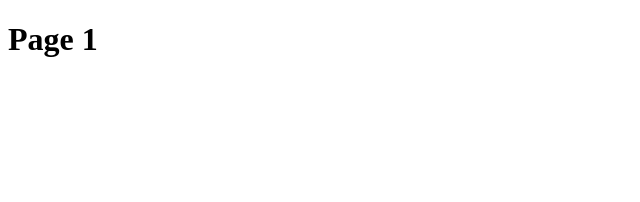
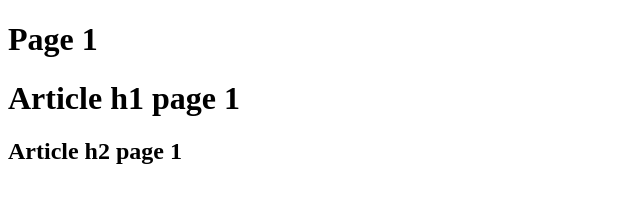
Before and after one commit to AllPerevez/lr4, a plain HTML site: page page1.html in a window 1280 px wide. Shown: the whole page, without its empty margins (0-640 px from the left). Drawn offline with Linux system fonts and the light colour scheme.

Commit message:
add h1 and h2 on page1

```diff
--- a/page1.html
+++ b/page1.html
@@ -8,6 +8,8 @@
 <body>
 
     <h1>Page 1</h1>
+    <h1>Article h1 page 1</h1>
+    <h2>Article h2 page 1</h2>
 
 </body>
 </html>
```
